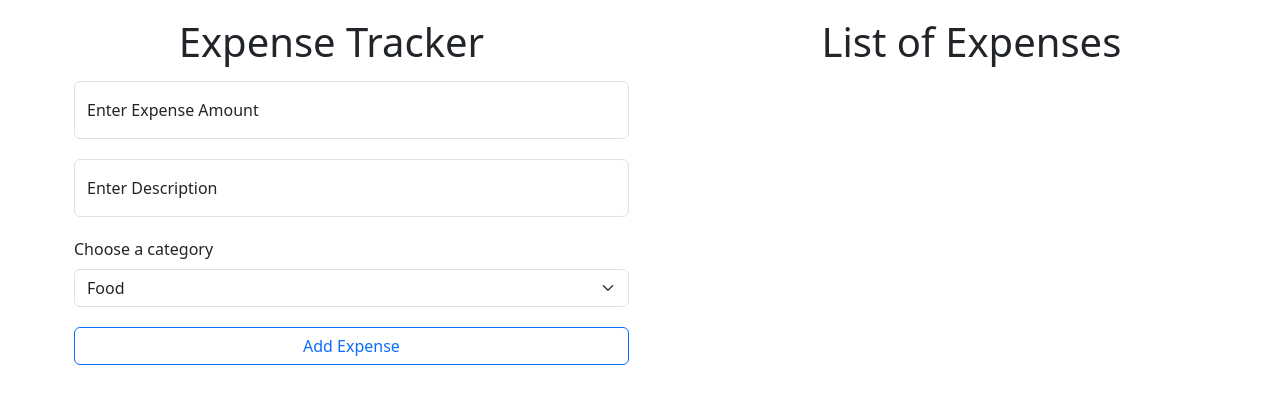
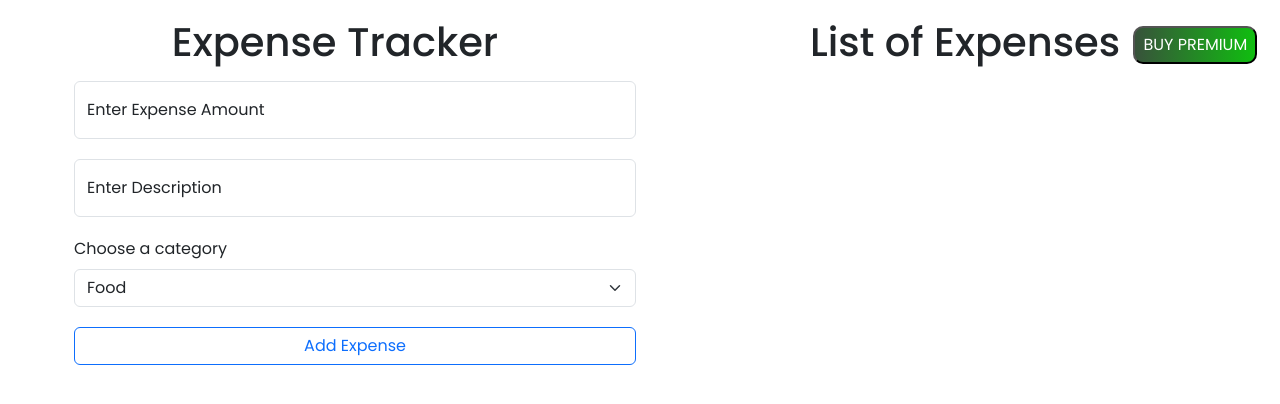
Before and after one commit to mishra-abhishek-kumar/Day2DayExpanseTracker-FS, a plain HTML site: page FrontEnd/pages/home.html in a window 1280 px wide. Drawn offline with nearby package versions, Linux system fonts and the light colour scheme; no server answers.

Commit message:
Created BUY PREMIUM button

```diff
--- a/FrontEnd/pages/home.html
+++ b/FrontEnd/pages/home.html
@@ -53,7 +53,11 @@
             <ul class="list" id="expenses"></ul>
         </div>
     </div>
+    <div>
+        <button class="premium-btn">BUY PREMIUM</button>
+    </div>
 
+    <script src="https://checkout.razorpay.com/v1/checkout.js"></script>
     <script src="https://cdnjs.cloudflare.com/ajax/libs/axios/1.6.1/axios.min.js"></script>
     <script src="../scripts/home.js"></script>
 
--- a/FrontEnd/styles/home.css
+++ b/FrontEnd/styles/home.css
@@ -1,14 +1,17 @@
+@import url('https://fonts.googleapis.com/css2?family=Poppins:wght@400;500&display=swap');
+
 * {
     margin: 0;
     padding: 0;
     box-sizing: border-box;
+    font-family: 'Poppins', sans-serif;
 }
 
 .grid-container {
-    display: grid;
-    grid-template-columns: auto auto;
+    display: flex;
     padding: 10px;
-    gap: 40px;
+    gap: 20px;
+    position: relative;
 }
 
 .flex {
@@ -27,7 +30,6 @@
 
 ul {
     list-style: none;
-    /* background: greenyellow; */
     padding: 10px;
     border-radius: 8px;
 }
@@ -83,3 +85,28 @@ ul li {
     background-color: rgb(219, 219, 219);
     cursor: pointer;
 }
+
+
+.premium-btn {
+    width: max-content;
+    background-image: linear-gradient(to right, #38523b 0%, #0fc00f 51%, #000000 100%);
+    margin: 10px;
+    padding: 5px 8px;
+    text-align: center;
+    text-transform: uppercase;
+    transition: 0.5s;
+    background-size: 200% auto;
+    color: white;
+    border-radius: 10px;
+    display: block;
+    position: absolute;
+    right: 1vw;
+    top: 2%;
+}
+
+.premium-btn:hover {
+    background-position: right center;
+    color: gold;
+    text-decoration: none;
+    box-shadow: 0 0 20px gold;
+}
```
